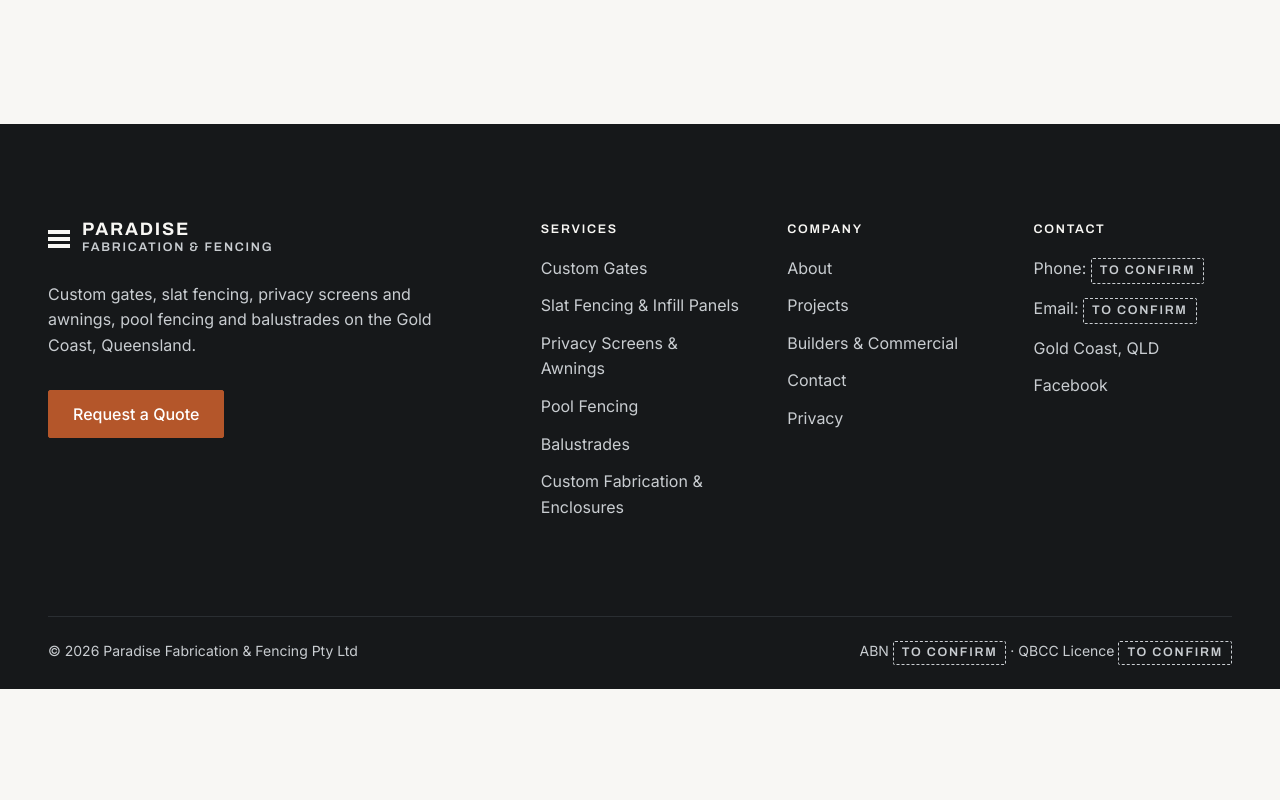
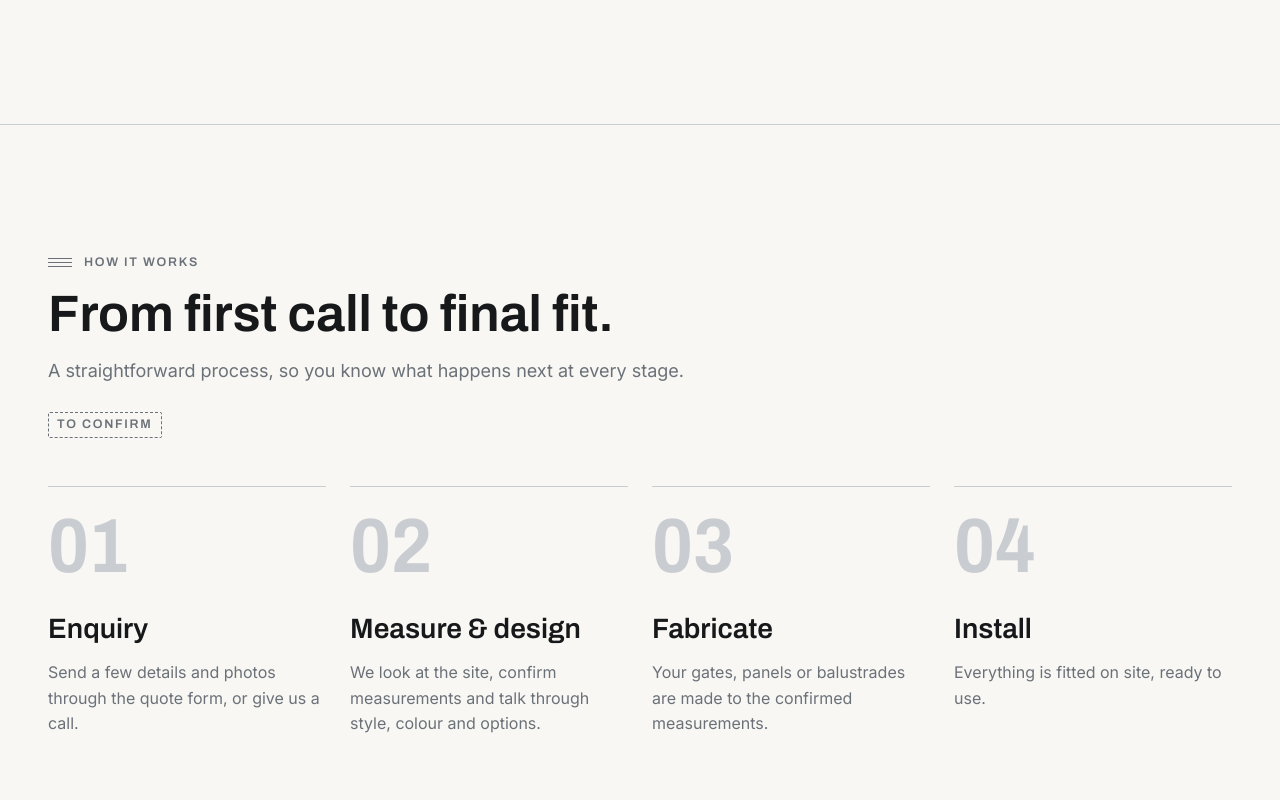
Before and after one commit to anthwal/Paradise, a Next.js app: page / in a window 1280 px wide. Shown: the part 4700-5500 px from the top of the page. Before the commit the page ends 5389 px from the top, so only its background shows below. Built offline with nearby package versions, Linux system fonts and the light colour scheme.

Commit message:
add: process steps component and home page section

```diff
--- a/app/page.tsx
+++ b/app/page.tsx
@@ -14,6 +14,8 @@ import { projects } from "@/lib/projects/projects";
 import SectionHeading from "@/components/section-heading";
 import ProjectCard from "@/components/project-card";
 import Image from "next/image";
+import ToConfirm from "@/components/to-confirm";
+import ProcessSteps from "@/components/process-steps";
 
 export type Highlight = { label: string; Icon: LucideIcon };
 
@@ -36,7 +38,7 @@ const highlights: Highlights = [
 ];
 
 // Why Paradise: 4 pillars (docs/05-website-sitemap.md)
-const reasons = [
+const reasons: Reasons = [
   {
     title: "Made to measure, not off the shelf",
     text: "Openings, slopes and pier spacing are rarely standard. Each job is made to suit its site, so panels sit square and gaps stay even from end to end.",
@@ -198,6 +200,27 @@ export default function Home() {
           </div>
         </Container>
       </section>
+      <section
+        aria-labelledby="process-heading"
+        className="border-t border-alloy py-18 lg:py-32"
+      >
+        <Container>
+          <SectionHeading
+            id="process-heading"
+            eyebrow="How it works"
+            title="From first call to final fit."
+          >
+            A straightforward process, so you know what happens next at every
+            stage.
+          </SectionHeading>
+          <div className="mt-6 text-steel">
+            <ToConfirm />
+          </div>
+          <div className="mt-12">
+            <ProcessSteps />
+          </div>
+        </Container>
+      </section>
     </>
     // <div className="flex flex-col flex-1 items-center justify-center bg-zinc-50 font-sans dark:bg-black">
     //   <div className="mx-auto w-full max-w-site px-4 md:px-8 xl:px-12 py-18 lg:py-32 bg-mist">Container</div>
--- /dev/null
+++ b/components/process-steps.tsx
@@ -0,0 +1,45 @@
+export type Step = {
+  title: string;
+  text: string;
+};
+
+export type Steps = Step[];
+
+const steps = [
+  {
+    title: "Enquiry",
+    text: "Send a few details and photos through the quote form, or give us a call.",
+  },
+  {
+    title: "Measure & design",
+    text: "We look at the site, confirm measurements and talk through style, colour and options.",
+  },
+  {
+    title: "Fabricate",
+    text: "Your gates, panels or balustrades are made to the confirmed measurements.",
+  },
+  {
+    title: "Install",
+    text: "Everything is fitted on site, ready to use.",
+  },
+];
+
+export default function ProcessSteps() {
+  return (
+    <ol className="grid gap-x-6 gap-y-10 md:grid-cols-2 lg:grid-cols-4">
+      {steps.map((step, index) => (
+        <li key={step.title} className="border-t border-alloy pt-6">
+          {/* Decorative: the <ol> already gives the step number */}
+          <span
+            aria-hidden="true"
+            className="block font-display text-display text-alloy font-stretch-87%"
+          >
+            {String(index + 1).padStart(2, "0")}
+          </span>
+          <h3 className="mt-6 font-display text-h3">{step.title}</h3>
+          <p className="mt-2 text-steel">{step.text}</p>
+        </li>
+      ))}
+    </ol>
+  );
+}
```
